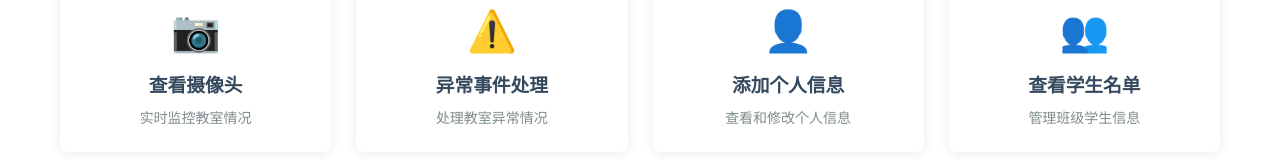
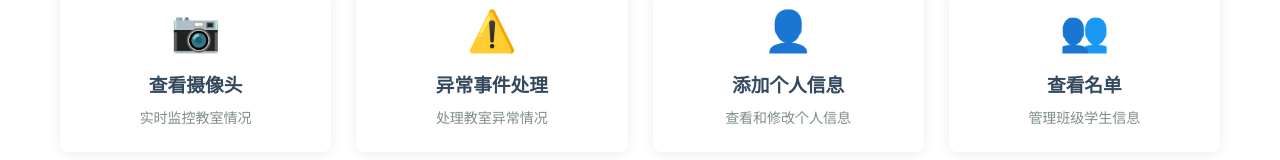
Before and after one commit to huayueqiongying/Real-time-Classroom-Order-Automatic-Detection-System, a Vue app in the folder vue-front/: page /#/dashboard in a window 1280 px wide. Shown: the part 286-446 px from the top of the page. Built offline with nearby package versions, Linux system fonts and the light colour scheme.

Commit message:
Update Dashboard.vue

```diff
--- a/vue-front/src/views/Dashboard.vue
+++ b/vue-front/src/views/Dashboard.vue
@@ -28,7 +28,7 @@
 
       <router-link to="/students" class="function-card">
         <div class="card-icon">👥</div>
-        <h3>查看学生名单</h3>
+        <h3>查看名单</h3>
         <p>管理班级学生信息</p>
       </router-link>
     </div>
```
